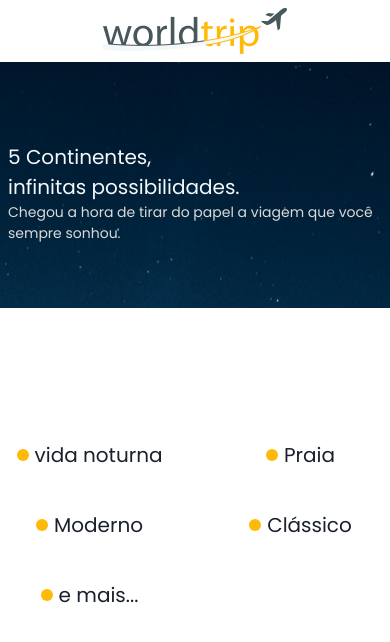
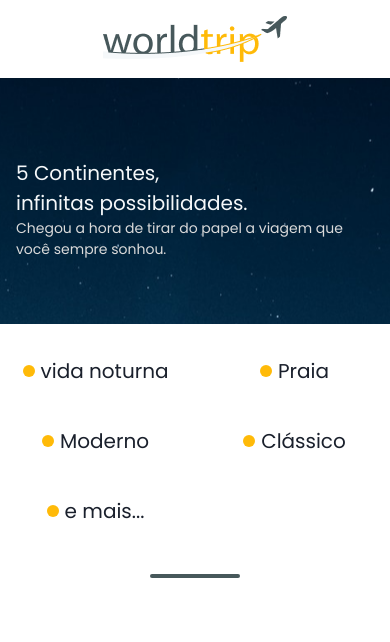
Before and after one commit to Guilherme-Santos08/world_trip, a Next.js app: page / in a window 390 px wide. Shown: the top 642 px of the page. Built offline with nearby package versions, Linux system fonts and the light colour scheme.

Commit message:
responsividades no traveTypes

```diff
--- a/src/components/Banner.tsx
+++ b/src/components/Banner.tsx
@@ -8,7 +8,7 @@ export function Banner() {
       backgroundImage="url('/Background.png')"
       backgroundPosition="center"
       backgroundRepeat="no-repeat"
-      px={['2', '4', '6', 140]}
+      px={['4', '4', '6', 140]}
       pt="20"
       pb="16"
     >
--- a/src/components/Header.tsx
+++ b/src/components/Header.tsx
@@ -2,7 +2,7 @@ import { Flex, Image } from '@chakra-ui/react'
 export function Header() {
   return (
     <Flex
-      py={['2', '4', '6']}
+      py={['4', '4', '6']}
       justifyContent="center"
       as="header"
       w="100%"
--- a/src/components/TravelTypes.tsx
+++ b/src/components/TravelTypes.tsx
@@ -6,9 +6,8 @@ export function TravelTypes() {
     <SimpleGrid
       minChildWidth="120px"
       spacing="40px"
-      px="1"
-      py="1"
-      mt="32"
+      px="4"
+      mt={['8', '9', '32']}
       mx="auto"
       justifyContent="center"
     >
--- a/src/components/TravelTypesItems.tsx
+++ b/src/components/TravelTypesItems.tsx
@@ -24,7 +24,9 @@ export function TravelTypesItems({ src, alt, text }: TravelTypesItems) {
           borderRadius="full"
           mr="1.5"
         />
-        <Text fontSize="xl">{text}</Text>
+        <Text fontSize="xl" display={['block', 'block', 'none']}>
+          {text}
+        </Text>
       </Flex>
     </Box>
   )
--- a/src/pages/index.tsx
+++ b/src/pages/index.tsx
@@ -1,3 +1,4 @@
+import { Box, Flex } from '@chakra-ui/react'
 import type { NextPage } from 'next'
 import { Banner } from '../components/Banner'
 import { Header } from '../components/Header'
@@ -9,6 +10,15 @@ const Home: NextPage = () => {
       <Header />
       <Banner />
       <TravelTypes />
+      <Flex
+        w={90}
+        h={1}
+        borderRadius="full"
+        mx="auto"
+        mt={['12', '12', '90']}
+        mb={['12', '12', '14']}
+        bg="headingsAndTextDark"
+      />
     </>
   )
 }
--- a/src/styles/theme.ts
+++ b/src/styles/theme.ts
@@ -9,6 +9,10 @@ export const theme = extendTheme({
     white: '#FFFFFF',
     headingsAndText: '#F5F8FA',
     info: '#DADADA',
+
+    black: '#000000',
+    headingsAndTextDark: '#47585B',
+    infoDark: '#999999',
   },
 
   fonts: {
```
